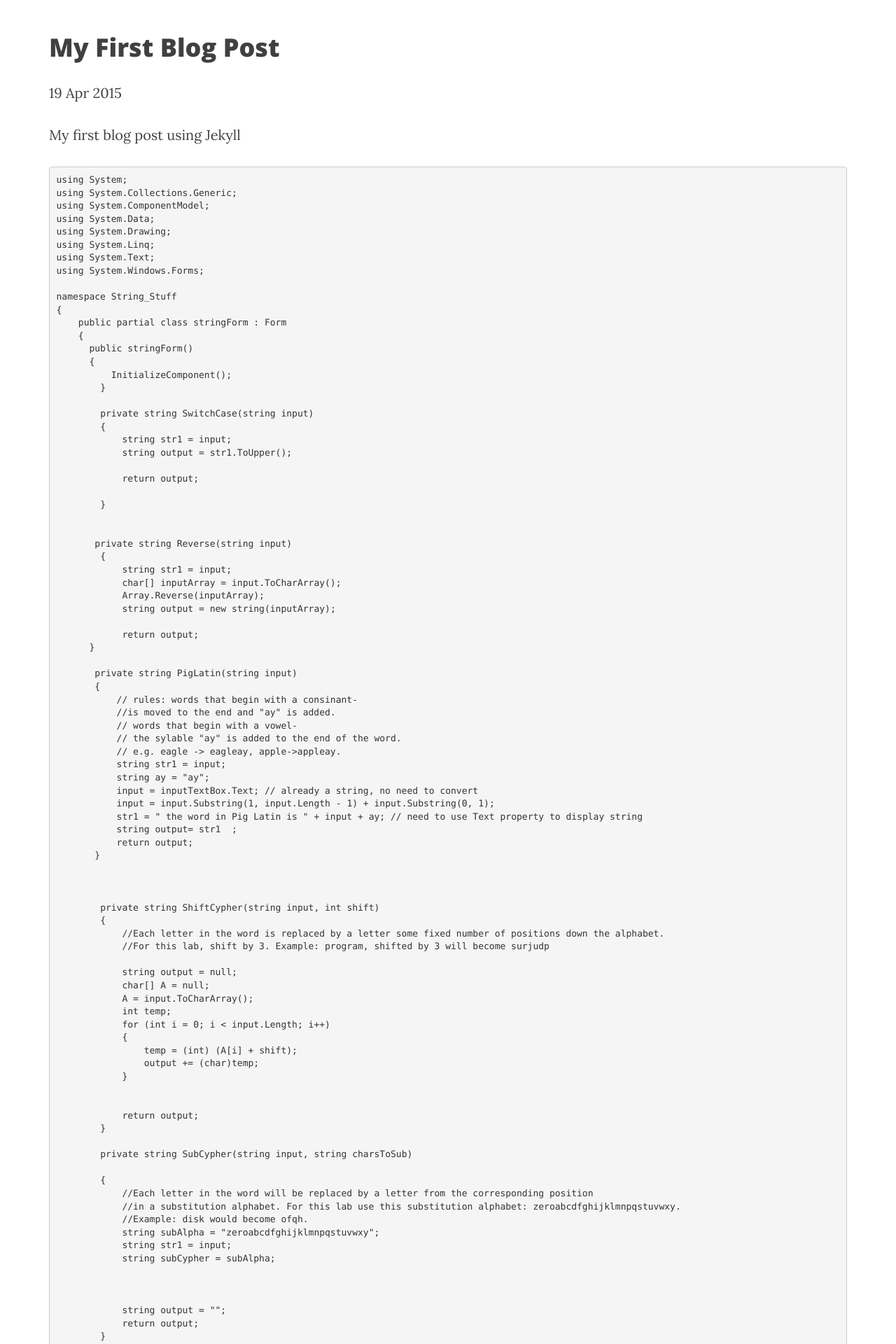
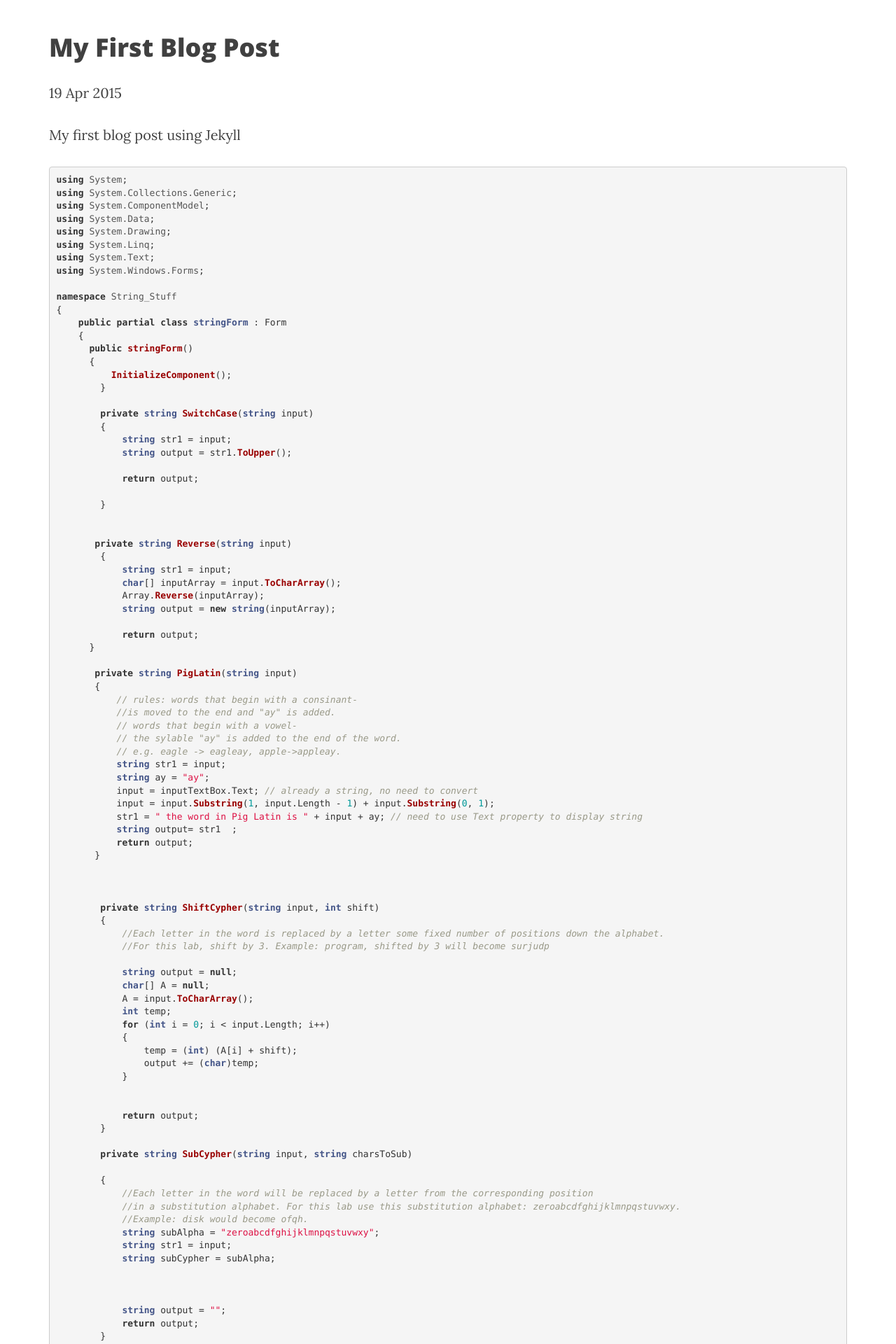
Before and after one commit to shawinder/shawinder.github.io, a Jekyll site: the page built from _posts/2015-04-19-my-first-blog-post.md, in a window 1280 px wide. Shown: the part 356-2276 px from the top of the page at 70% size. Built offline with Jekyll 4.4.1, drawn with Linux system fonts in a browser that asks for light colours; nearby versions of some CDN libraries.

Commit message:
Update post.html

```diff
--- a/_layouts/post.html
+++ b/_layouts/post.html
@@ -1,6 +1,8 @@
 ---
 layout: default
 ---
+<!-- Syntax Highlight -->
+<link href="/css/syntax.css" rel="stylesheet">
 
 <h1>{{ page.title }}</h1>
 <p class="meta">{{ page.date | date_to_string }}</p>
```
